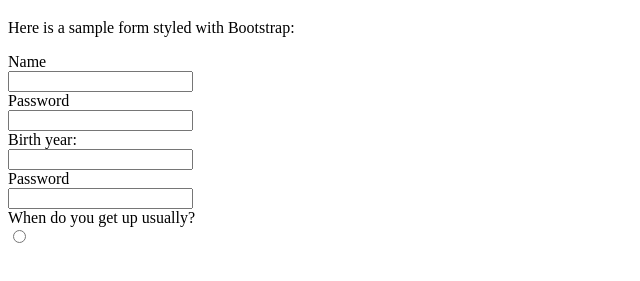
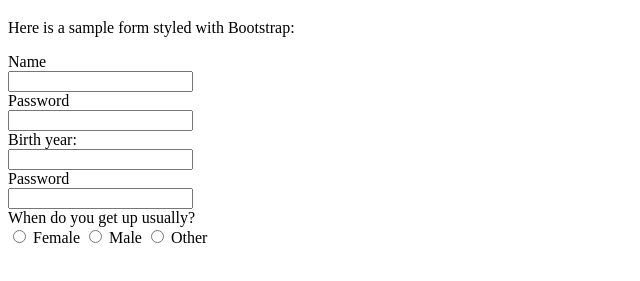
Before and after one commit to nikoletthoffmann/my_first_page, a plain HTML site: page progmaster.html in a window 1280 px wide. Shown: the part 61-342 px from the top of the page, without its empty margins (0-640 px from the left). Drawn offline with Linux system fonts and the light colour scheme.

Commit message:
add first page

```diff
--- a/progmaster.html
+++ b/progmaster.html
@@ -21,6 +21,11 @@
     <input id = email-input /><br>
     <label id = info-label>When do you get up usually?</label><br>
     <input type="radio" id="female" value="Female">
+    <label id = female-label>Female</label>
+    <input type="radio" id="male" value="Male">
+    <label id = male-label>Male</label>
+    <input type="radio" id="other" value="Other">
+    <label id = other-label>Other</label>
 
 
 
```
